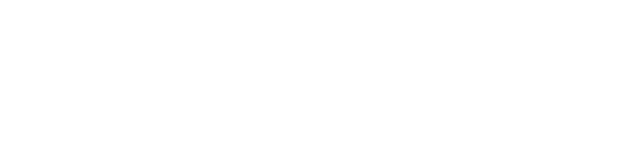
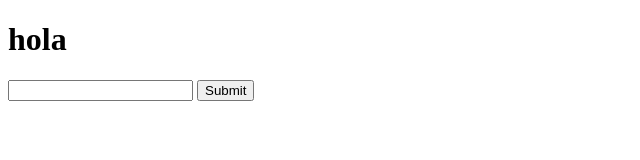
Before and after one commit to rubyonic/proyecto2, a plain HTML site: page index.html in a window 1280 px wide. Shown: the whole page, without its empty margins (0-640 px from the left). Drawn offline with Linux system fonts and the light colour scheme.

Commit message:
Create form

```diff
--- a/index.html
+++ b/index.html
@@ -6,6 +6,10 @@
     <title>Document</title>
 </head>
 <body>
-
+   <h1>hola</h1>
+   <form action="#">
+       <input type="text" name="name">
+       <input type="submit" name="send">
+   </form>
 </body>
 </html>
```
